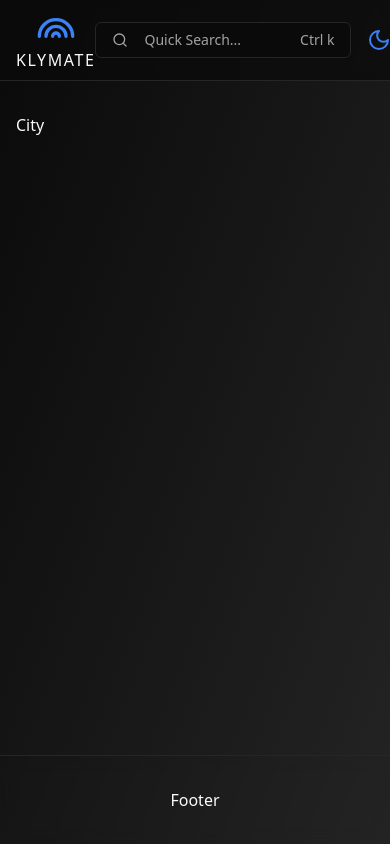
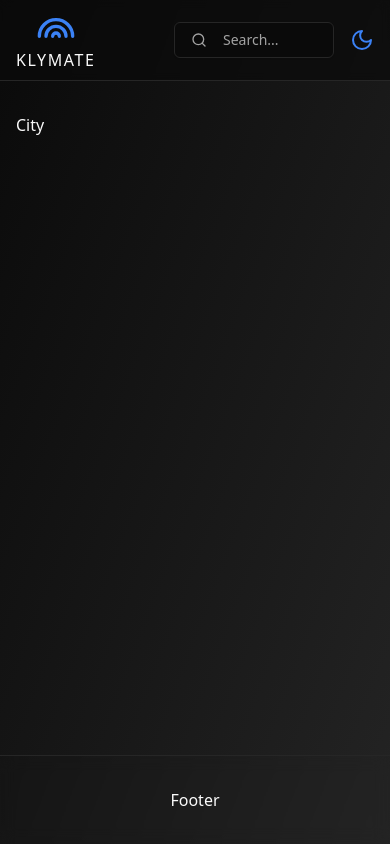
Before and after one commit to YashShrivastava10/klymate, a React (Vite) app: page /city/1 in a window 390 px wide. Shown: the top 844 px of the page. Built offline with nearby package versions, Linux system fonts and the light colour scheme.

Commit message:
keyboard shortcut for search + Responsive

```diff
--- a/src/components/Search.tsx
+++ b/src/components/Search.tsx
@@ -1,4 +1,4 @@
-import { useState } from "react";
+import { useEffect, useState } from "react";
 import { Button } from "./ui/button";
 import { SearchIcon } from "lucide-react";
 import {
@@ -12,27 +12,43 @@ import {
 
 const Search = () => {
   const [open, setOpen] = useState(false);
+
+  // Keyboard shortcut for search using ctrl k
+  useEffect(() => {
+    const handleQuickSearch = (e: KeyboardEvent) => {
+      if (e.ctrlKey && (e.key === "k" || e.key === "K")) {
+        e.preventDefault();
+        setOpen((prevOpen) => !prevOpen);
+      }
+    };
+
+    document.addEventListener("keydown", handleQuickSearch);
+
+    return () => document.removeEventListener("keydown", handleQuickSearch);
+  }, []);
+
   return (
     <>
       <Button
         variant="outline"
-        className="relative flex justify-between w-64 text-muted-foreground"
+        className="relative flex justify-between w-40 md:w-64 text-muted-foreground"
         onClick={() => setOpen(true)}
       >
         <div className="flex items-center gap-4">
           <SearchIcon />
-          Quick Search...
+          <label className="hidden md:block">Quick Search...</label>
+          <label className="block md:hidden">Search...</label>
         </div>
-        <label>Ctrl k</label>
+        <label className="hidden md:block">Ctrl k</label>
       </Button>
       <CommandDialog open={open} onOpenChange={setOpen}>
-        <CommandInput placeholder="Type a command or search..." />
+        <CommandInput placeholder="Search Cities..." />
         <CommandList>
-          <CommandEmpty>No results found.</CommandEmpty>
+          <CommandEmpty>No city found.</CommandEmpty>
           <CommandGroup heading="Suggestions">
-            <CommandItem>Calendar</CommandItem>
-            <CommandItem>Search Emoji</CommandItem>
-            <CommandItem>Calculator</CommandItem>
+            <CommandItem>Hyderabad</CommandItem>
+            <CommandItem>Pune</CommandItem>
+            <CommandItem>Delhi</CommandItem>
           </CommandGroup>
         </CommandList>
       </CommandDialog>
```
